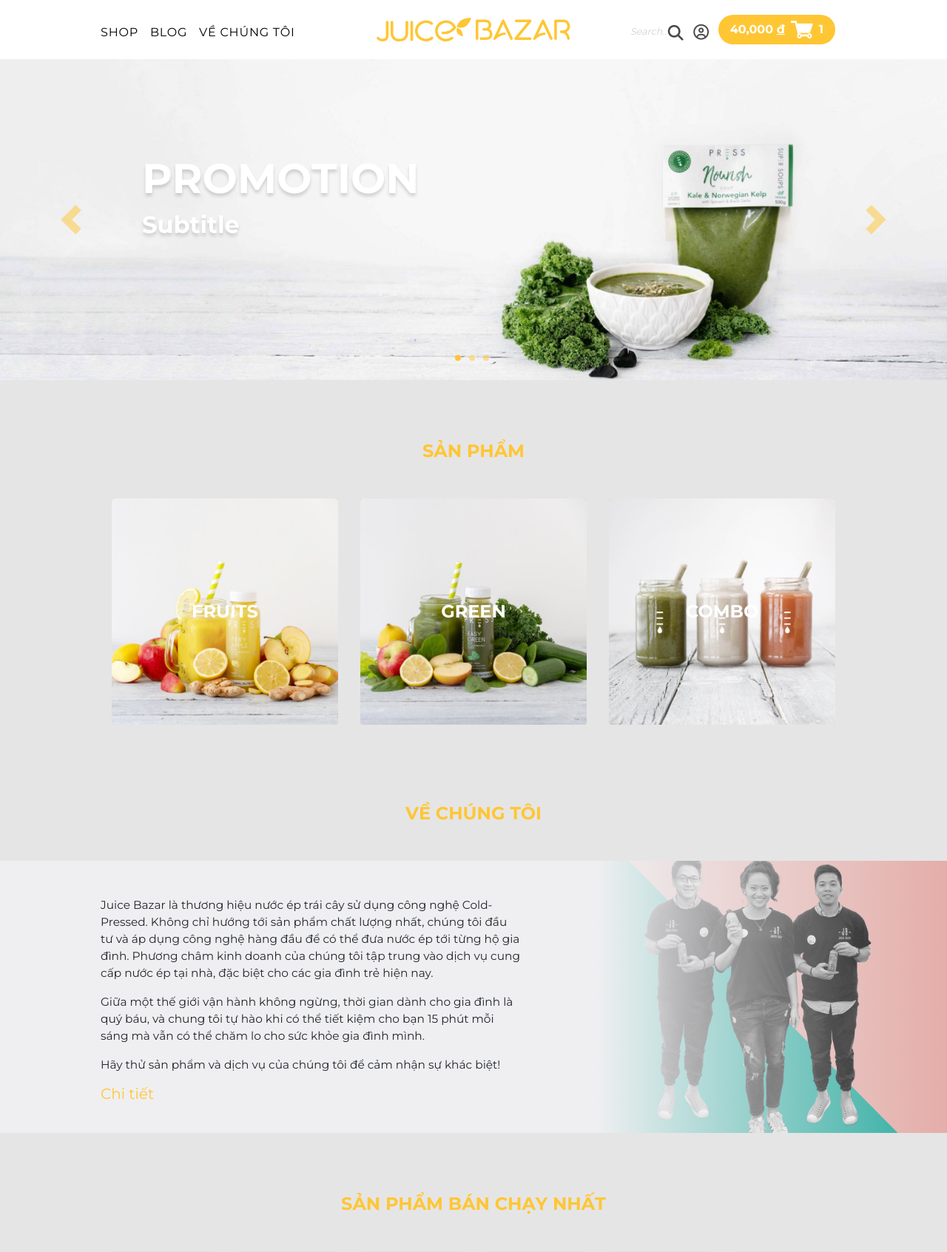
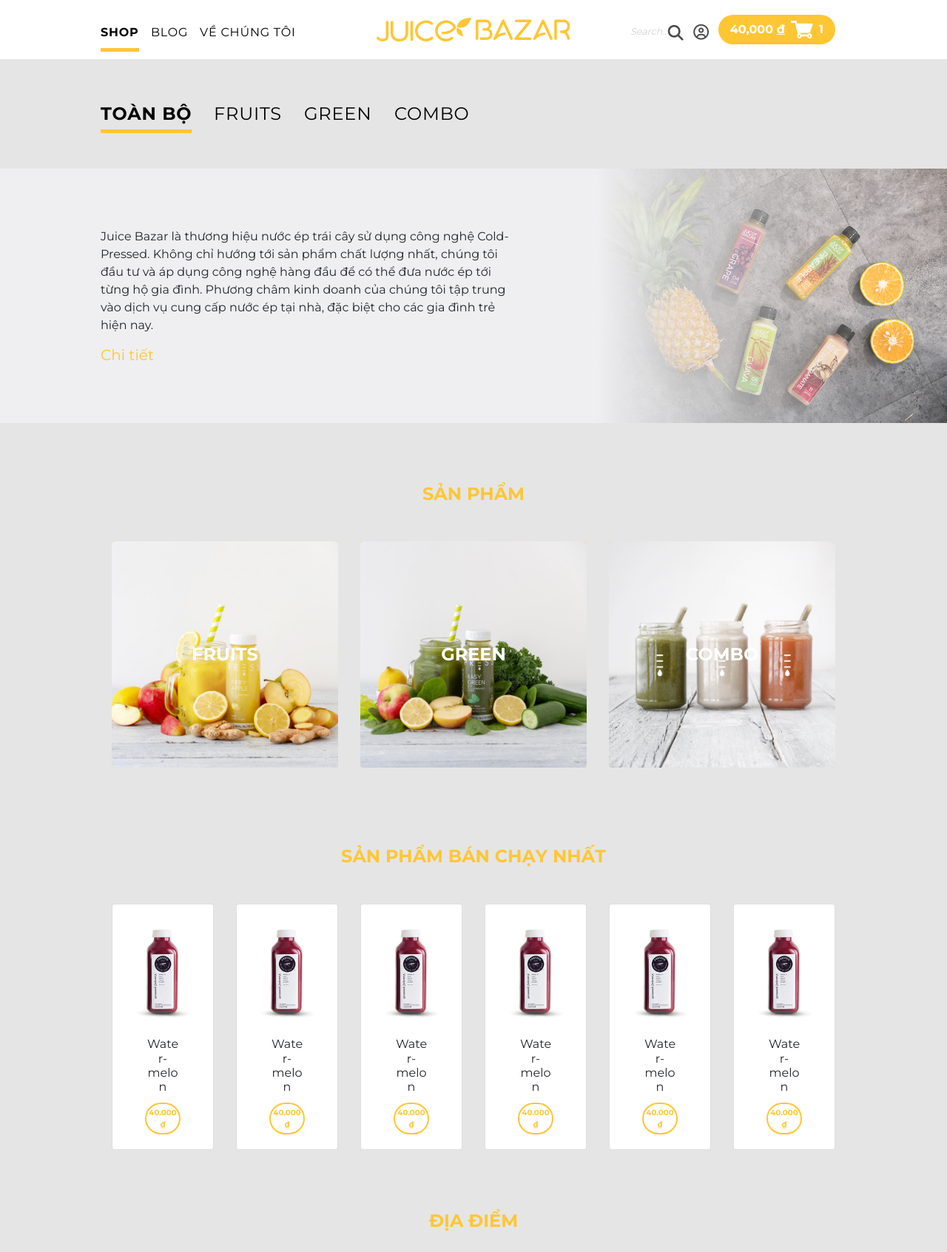
Before and after one commit to monodioo/Juice-Bazar, a PHP site: page /templates/shop.html in a window 1280 px wide. Shown: the top 1693 px of the page at 74% size. Run offline with PHP 8.4, Linux system fonts and the light colour scheme; some libraries are stand-ins or nearby versions.

Commit message:
navbar shop select with js

```diff
--- a/assets/css/style.css
+++ b/assets/css/style.css
@@ -58,10 +58,13 @@
   text-align: center;
 }
 
+.nav-link {
+  color: black !important;
+}
+
 .nav-hover {
   text-transform: uppercase;
   display: inline-block;
-  color: black;
   vertical-align: middle;
   -webkit-transform: perspective(1px) translateZ(0);
   transform: perspective(1px) translateZ(0);
@@ -81,7 +84,7 @@
   z-index: -1;
   left: 50%;
   right: 50%;
-  bottom: 0;
+  top: 47px;
   background: #ffc634;
   height: 5px;
   -webkit-transition-property: left, right;
@@ -91,22 +94,24 @@
   -webkit-transition-timing-function: ease-out;
   transition-timing-function: ease-out;
 }
+
+.nav-hover-active {
+  font-weight: bolder !important;
+  border-bottom: 5px solid #ffc634;
+  padding-bottom: 11px !important;
+}
+
 .nav-hover:hover:before,
 .nav-hover:focus:before,
 .nav-hover:active:before {
   left: 0;
   right: 0;
 }
-
-.nav-hover:hover {
-  color: black;
-}
-
+/*
 .nav-hover:active,
 .nav-hover:focus {
-  color: black;
   font-weight: bolder;
-}
+} */
 
 .btn-cart {
   background-color: #ffc634;
@@ -227,12 +232,6 @@
   transform: translateX(0%);
 }
 
-.shop-nav .nav-item {
-  text-transform: uppercase;
-  margin-right: 30px;
-  font-size: 1.5rem;
-}
-
 .carousel-wrap {
   /* max-height: 488px !important; */
   width: 100%;
@@ -276,10 +275,6 @@
   height: 0.5rem;
   width: 0.5rem;
 }
-
-/* .page-section {
-  width: 100vw;
-} */
 
 .section-title {
   font-weight: bold;
@@ -541,3 +536,115 @@
 .footer-title {
   font-weight: 700;
 }
+
+/* SHOP CSS */
+
+.shop-nav {
+  /* margin-top: 5rem; */
+  margin-bottom: 3rem;
+}
+
+.shop-nav .nav-item {
+  text-transform: uppercase;
+  margin-right: 30px;
+  font-size: 1.5rem;
+}
+
+/* Extra small devices (phones, 576 and down) */
+@media only screen and (max-width: 576) {
+  .shop-img-gradient {
+    width: 100%;
+  }
+}
+
+/* Small devices (portrait tablets and large phones, 600px and up) */
+@media only screen and (min-width: 600px) {
+  .shop-img-gradient {
+    width: 100%;
+  }
+}
+
+/* Medium devices (landscape tablets, 768px and up) */
+@media only screen and (min-width: 768px) {
+  .shop-img-gradient {
+    width: 100%;
+  }
+}
+
+/* Large devices (laptops/desktops, 992px and up) */
+@media only screen and (min-width: 992px) {
+  .shop-gradient-wrap {
+    height: 344px;
+  }
+  .shop-img-gradient {
+    height: 344px;
+    width: auto;
+  }
+  .shop-base-gradient {
+    position: absolute;
+    width: 100%;
+    height: 344px;
+    background: linear-gradient(
+      to right,
+      #efeff1 0%,
+      #efeff1 60%,
+      rgba(239, 239, 241, 0) 100%
+    );
+  }
+  .shop-gradient-caption {
+    position: absolute;
+    padding-top: 4rem;
+    padding-left: 68px;
+    max-width: 50%;
+    font-size: 1rem;
+  }
+}
+
+/* Extra large devices (large laptops and desktops, 1200px and up) */
+@media only screen and (min-width: 1200px) {
+  .shop-gradient-wrap {
+    height: 344px;
+  }
+  .shop-img-gradient {
+    height: 344px;
+    width: auto;
+  }
+  .shop-base-gradient {
+    position: absolute;
+    width: 100%;
+    height: 344px;
+    background: linear-gradient(
+      to right,
+      #efeff1 0%,
+      #efeff1 63%,
+      rgba(239, 239, 241, 0) 100%
+    );
+  }
+  .shop-gradient-caption {
+    position: absolute;
+    padding-top: 5rem;
+    padding-left: 136px;
+    max-width: 55%;
+    font-size: 1rem;
+  }
+}
+@media only screen and (min-width: 1440px) {
+  .shop-base-gradient {
+    position: absolute;
+    width: 100%;
+    height: 344px;
+    background: linear-gradient(
+      to right,
+      #efeff1 0%,
+      #efeff1 73%,
+      rgba(239, 239, 241, 0) 100%
+    );
+  }
+  .shop-gradient-caption {
+    position: absolute;
+    padding-top: 5rem;
+    padding-left: 136px;
+    max-width: 55%;
+    font-size: 1rem;
+  }
+}
--- a/assets/js/custom.js
+++ b/assets/js/custom.js
@@ -111,4 +111,19 @@
     });
   };
   sitePlusMinus();
+
+  $(".navbar-nav").on("click", e => {
+    $(".navbar-nav")
+      .find(".nav-link")
+      .removeClass("nav-hover-active");
+    console.log($(`#${e.target.id}`));
+    $(`#${e.target.id}`).addClass("nav-hover-active");
+  });
+
+  $(".shop-nav").on("click", e => {
+    $(".shop-nav")
+      .find(".nav-link")
+      .removeClass("nav-hover-active");
+    $(`#${e.target.id}`).addClass("nav-hover-active");
+  });
 });
--- a/templates/shop.html
+++ b/templates/shop.html
@@ -37,23 +37,23 @@
           ></i>
           <div class=" d-none d-lg-block">
             <ul class="navbar-nav js-clone-nav">
-              <li class="nav-item active">
-                <a class="nav-link nav-hover mr-lg-3" href="#"
+              <li class="nav-item">
+                <a class="nav-link nav-hover nav-hover-active mr-lg-3" href="shop.html" id="navShop"
                   >Shop <span class="sr-only">(current)</span></a
                 >
               </li>
 
               <li class="nav-item">
-                <a class="nav-link nav-hover mr-lg-3" href="#">Blog</a>
+                <a class="nav-link nav-hover mr-lg-3" href="#" id="navBlog">Blog</a>
               </li>
               <li class="nav-item">
-                <a class="nav-link nav-hover" href="#">Về chúng tôi</a>
+                <a class="nav-link nav-hover" href="#" id="navAbout">Về chúng tôi</a>
               </li>
             </ul>
           </div>
         </div>
         <div class="col-4 text-center">
-          <a class="text-center js-logo-clone" href="#">
+          <a class="text-center js-logo-clone" href="home.html">
             <svg
               width="128"
               height="32"
@@ -161,102 +161,52 @@
           </div>
         </div>
       </nav>
-      <div class="row px-0">
-        <!-- <ul class="nav shop-nav">
+      <div class="row">
+        <div class="page-section">
+          <ul class="nav shop-nav mt-2 mt-lg-5 mw-100">
             <li class="nav-item">
-            <a class="nav-link nav-hover active" href="#">Toàn bộ</a>
+              <a class="nav-link nav-hover nav-hover-active" checked id="shopAll" href="#">Toàn bộ</a>
             </li>
             <li class="nav-item">
-            <a class="nav-link nav-hover" href="#">Fruits</a>
+              <a class="nav-link nav-hover" id="shopFruits" href="#">Fruits</a>
             </li>
             <li class="nav-item">
-            <a class="nav-link nav-hover" href="#">Green</a>
+              <a class="nav-link nav-hover" id="shopGreen" href="#">Green</a>
             </li>
             <li class="nav-item">
-            <a class="nav-link nav-hover" href="#">Combo</a>
+              <a class="nav-link nav-hover" id="shopCombo" href="#">Combo</a>
             </li>
-        </ul> -->
-        <div
-          id="carouselExampleFade"
-          class="carousel slide carousel-fade rounded carousel-wrap"
-          data-ride="carousel"
-        >
-          <ol class="carousel-indicators">
-            <li
-              data-target="#carouselExampleFade"
-              data-slide-to="0"
-              class="active rounded-circle mr-2"
-            ></li>
-            <li
-              data-target="#carouselExampleFade"
-              data-slide-to="1"
-              class="rounded-circle mr-2"
-            ></li>
-            <li
-              data-target="#carouselExampleFade"
-              data-slide-to="2"
-              class="rounded-circle mr-2"
-            ></li>
-          </ol>
-          <div class="carousel-inner">
-            <div class="carousel-item active">
-              <img
-                src="../assets/image/home_carousel_01.png"
-                class="d-block w-100"
-                alt="Carousel Image 01"
-              />
-              <div class="carousel-caption d-none d-md-block">
-                <h1>Promotion</h1>
-                <p>
-                  Subtitle
-                </p>
+          </ul>
         </div>
       </div>
-            <div class="carousel-item">
+      <div class="row px-0">
+        <div class="page-section w-100">
+          <div class="section-body">
+            <div class="shop-gradient-wrap">
               <img
-                src="../assets/image/home_carousel_02.png"
-                class="d-block w-100"
-                alt="Carousel Image 02"
+                src="../assets/image/shop-banner-all.png"
+                alt="shop banner"
+                class="shop-img-gradient float-right img-fluid"
               />
-              <div class="carousel-caption d-none d-md-block">
-                <h1>Sales</h1>
+              <div class="shop-base-gradient float-left d-none d-lg-block"></div>
+              <div class="shop-gradient-caption d-none d-lg-block">
+                <!-- <h5>Juice Bazar</h5> -->
                 <p>
-                  Subtitle
+                  Juice Bazar là thương hiệu nước ép trái cây sử dụng công nghệ
+                  Cold-Pressed. Không chỉ hướng tới sản phẩm chất lượng nhất,
+                  chúng tôi đầu tư và áp dụng công nghệ hàng đầu để có thể đưa
+                  nước ép tới từng hộ gia đình. Phương châm kinh doanh của chúng
+                  tôi tập trung vào dịch vụ cung cấp nước ép tại nhà, đặc biệt
+                  cho các gia đình trẻ hiện nay.
                 </p>
-              </div>
-            </div>
-            <div class="carousel-item">
-              <img
-                src="../assets/image/home_carousel_03.png"
-                class="d-block w-100"
-                alt="Carousel Image 03"
-              />
-              <div class="carousel-caption d-none d-md-block">
-                <h1>Updates</h1>
-                <p>
-                  Subtitle
-                </p>
+                <a
+                  href="#!"
+                  class="text-decoration-none text-dark font-weight-bold"
+                  ><h5 style="color: #ffc634">Chi tiết</h5></a
+                >
               </div>
             </div>
           </div>
-          <a
-            class="carousel-control-prev"
-            href="#carouselExampleFade"
-            role="button"
-            data-slide="prev"
-          >
-            <span class="carousel-control-prev-icon" aria-hidden="true"></span>
-            <span class="sr-only">Previous</span>
-          </a>
-          <a
-            class="carousel-control-next"
-            href="#carouselExampleFade"
-            role="button"
-            data-slide="next"
-          >
-            <span class="carousel-control-next-icon" aria-hidden="true"></span>
-            <span class="sr-only">Next</span>
-          </a>
         </div>
       </div>
       <div class="row">
@@ -309,47 +259,7 @@
           </div>
         </div>
       </div>
-      <div class="row px-0">
-        <div class="page-section w-100">
-          <div class="section-title">Về Chúng tôi</div>
-          <div class="section-body">
-            <div class="gradient-wrap">
-              <img
-                src="../assets/image/home_aboutus.png"
-                alt="JB Team"
-                class="img-gradient float-right img-fluid"
-              />
-              <div class="base-gradient float-left d-none d-lg-block"></div>
-              <div class="gradient-caption d-none d-lg-block">
-                <!-- <h5>Juice Bazar</h5> -->
-                <p>
-                  Juice Bazar là thương hiệu nước ép trái cây sử dụng công nghệ
-                  Cold-Pressed. Không chỉ hướng tới sản phẩm chất lượng nhất,
-                  chúng tôi đầu tư và áp dụng công nghệ hàng đầu để có thể đưa
-                  nước ép tới từng hộ gia đình. Phương châm kinh doanh của chúng
-                  tôi tập trung vào dịch vụ cung cấp nước ép tại nhà, đặc biệt
-                  cho các gia đình trẻ hiện nay.
-                </p>
-                <p>
-                  Giữa một thế giới vận hành không ngừng, thời gian dành cho gia
-                  đình là quý báu, và chung tôi tự hào khi có thể tiết kiệm cho
-                  bạn 15 phút mỗi sáng mà vẫn có thể chăm lo cho sức khỏe gia
-                  đình mình.
-                </p>
-                <p>
-                  Hãy thử sản phẩm và dịch vụ của chúng tôi để cảm nhận sự khác
-                  biệt!
-                </p>
-                <a
-                  href="#!"
-                  class="text-decoration-none text-dark font-weight-bold"
-                  ><h5 style="color: #ffc634">Chi tiết</h5></a
-                >
-              </div>
-            </div>
-          </div>
-        </div>
-      </div>
+
       <div class="row">
         <div class="page-section col">
           <div class="section-title">Sản phẩm bán chạy nhất</div>
```
Also changed, not shown: templates/home.html (+5 -5 lines), assets/image/shop-banner-all.png (added), assets/image/shop-banner-combo.png (added), assets/image/shop-banner-fruit.jpg (added), assets/image/shop-banner-green.png (added), assets/image/shop_all.png (deleted). Lines whose indentation alone changed are shown as unchanged.
